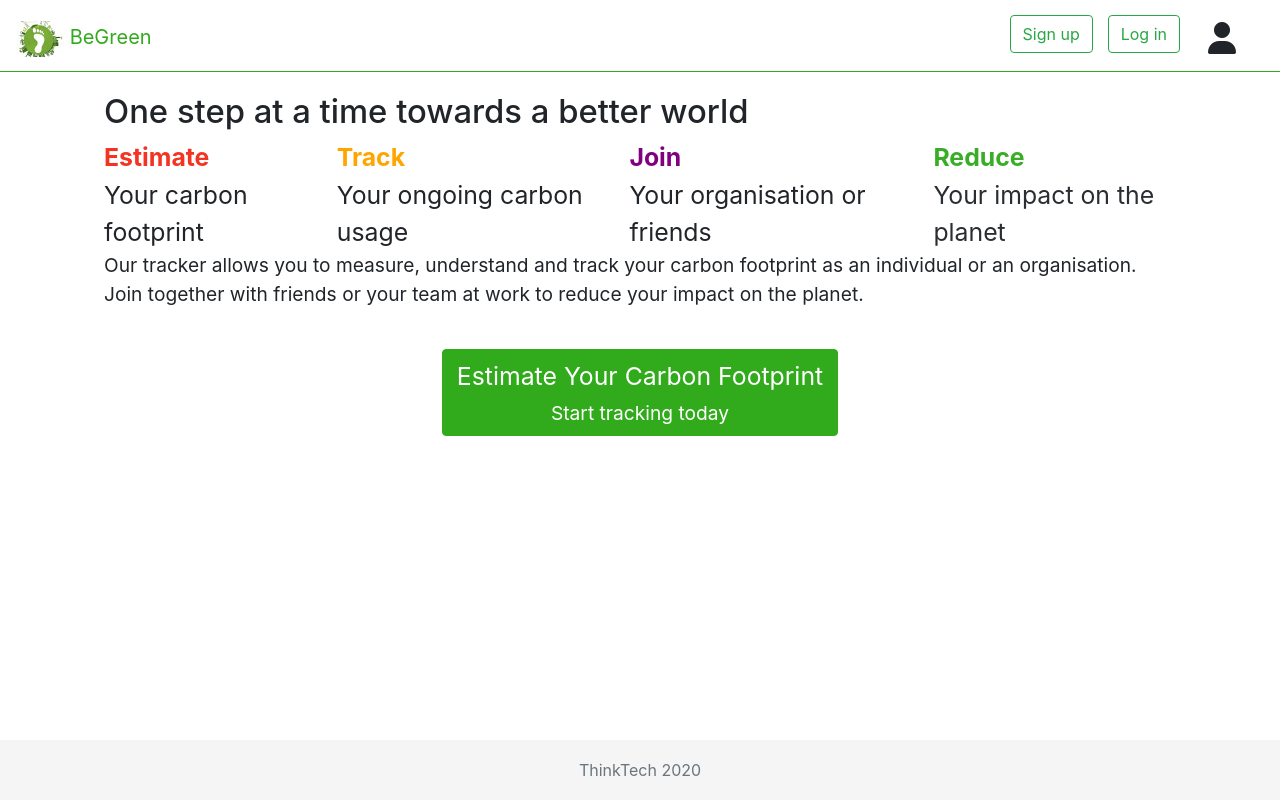
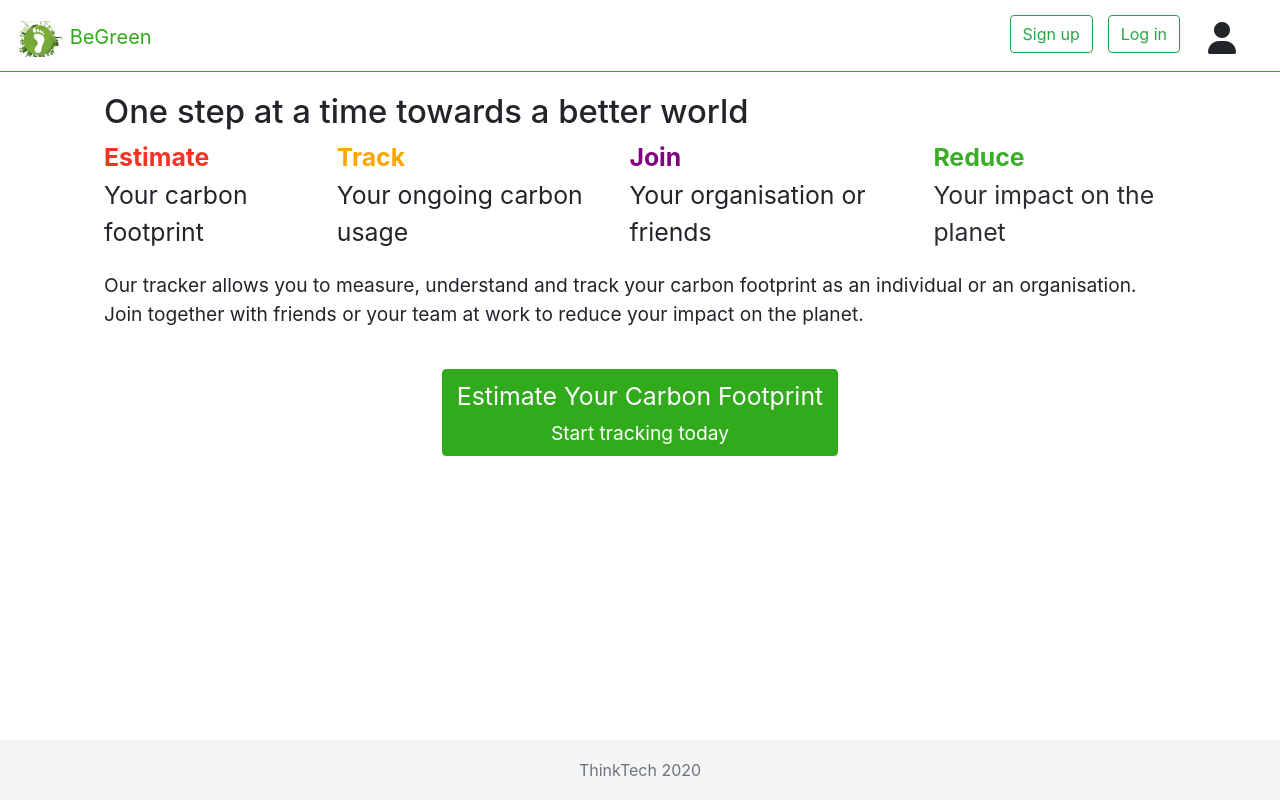
Before and after one commit to ThinkTech-TR/carbontracker-react-app, a React (Create React App) app: page / in a window 1280 px wide. Built offline with nearby package versions, Linux system fonts and the light colour scheme.

Commit message:
Update readme add more spacing to Landing

```diff
--- a/src/Components/Landing/Landing.js
+++ b/src/Components/Landing/Landing.js
@@ -33,7 +33,7 @@ function Landing() {
                     <div className="font-md"> Your impact on the planet</div>
                 </div>
             </div>
-            <p className="font-sm">Our tracker allows you to measure, understand and track your carbon footprint as an
+            <p className="font-sm margin-top-md">Our tracker allows you to measure, understand and track your carbon footprint as an
             individual or an organisation. Join together with friends or your team at work to reduce your
             impact on the planet.
             </p>
--- a/src/index.css
+++ b/src/index.css
@@ -90,6 +90,10 @@ p {
   margin-top: 5px;
 }
 
+.margin-top-md {
+  margin-top: 20px;
+}
+
 .margin-left-sm {
   margin-left: 10px;
 }
```
Also changed, not shown: 1 other file (tests, documents, lock files or other folders).
